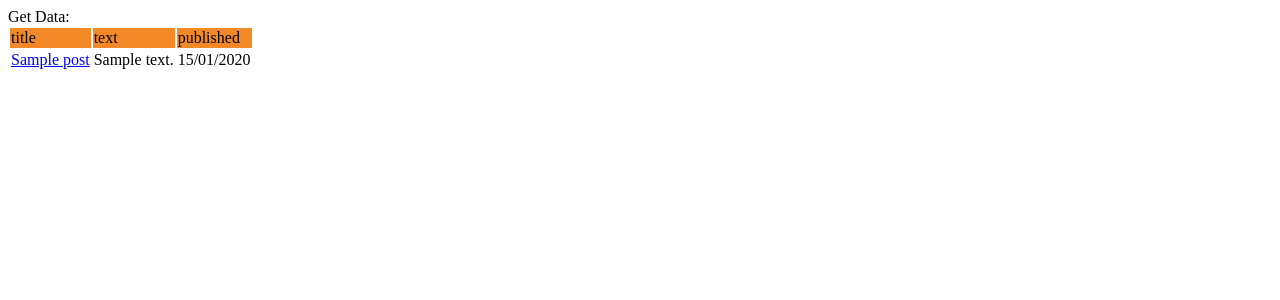
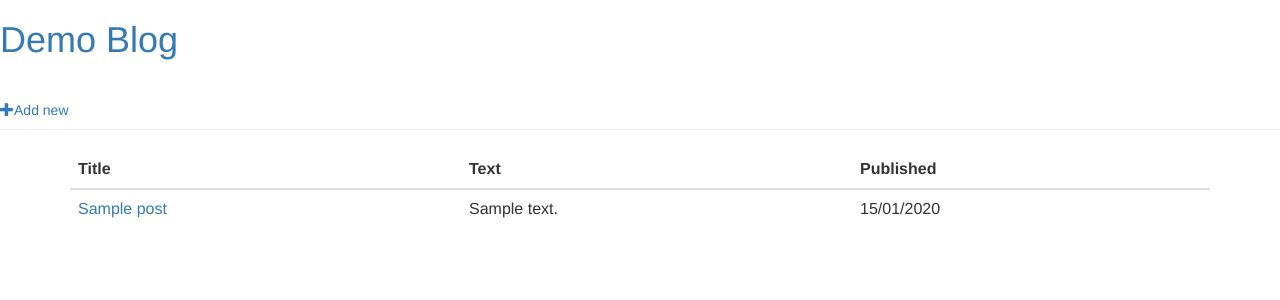
Before and after one commit to huyvodl/huyvh_app, a Django app: page / in a window 1280 px wide. Shown: the top 300 px of the page. Run offline with Django 3.2, Linux system fonts and the light colour scheme; tables that the repository leaves empty hold one stand-in row (values such as "Sample post"); some libraries are stand-ins or nearby versions.

Commit message:
finsh code html

```diff
--- a/huyvh_app/blog/templates/blog/base.html
+++ b/huyvh_app/blog/templates/blog/base.html
@@ -14,7 +14,7 @@
         </div>
         <div class="content container">
             <div class="row">
-                <div class="col-md-8">
+                <div class="col-md-12">
                     {% block content %}
                     {% endblock %}
                 </div>
--- a/huyvh_app/blog/templates/blog/blog_list.html
+++ b/huyvh_app/blog/templates/blog/blog_list.html
@@ -1,30 +1,23 @@
-<html>
-    <head>
-        <title>Demo</title>
-    </head>
-    <body>
-
-        <div>
-           <label>
-           	Get Data:
-           </label>
-           <table>
-           	<tr style="background:#f38826">
-           		<td>
-           		  title
-           		</td>
-           		<td>
-           		  text
-           		</td>
-           		<td>
-           		  published
-           		</td>
+{% extends "blog/base.html" %}
+{% block content %}
+    <div class="table-responsive">
+           <table class="table table-hover">
+            <thead>
+           	<tr>
+           		<th>
+           		  Title
+           		</th>
+           		<th>
+           		  Text
+           		</th>
+           		<th>
+           		  Published
+           		</th>
            	</tr>
+           	</thead>
+           	<tbody>
            	  {% for post in posts %}
            		<tr>
-
-
-
            		<td>
            		  <p><a href="{% url "post_detail" pk=post.pk %}">{{ post.title }}</a></p>
            		</td>
@@ -39,8 +32,7 @@
 
            	</tr>
            	{% endfor %}
+           	</tbody>
            </table>
-
-        </div>
-    </body>
-</html>
+           </div>
+{% endblock %}
--- a/huyvh_app/blog/templates/blog/post_edit.html
+++ b/huyvh_app/blog/templates/blog/post_edit.html
@@ -2,8 +2,12 @@
 
 {% block content %}
     <h1>New post</h1>
-    <form method="POST" class="post-form">{% csrf_token %}
+    <form method="POST" class="post-form">
+       {% csrf_token %}
         {{ form.as_p }}
         <button type="submit" class="save btn btn-default">Save</button>
+         <a class="btn btn-default" href="{% url "blog_list" %}">
+        Back
+        </a>
     </form>
 {% endblock %}
```
